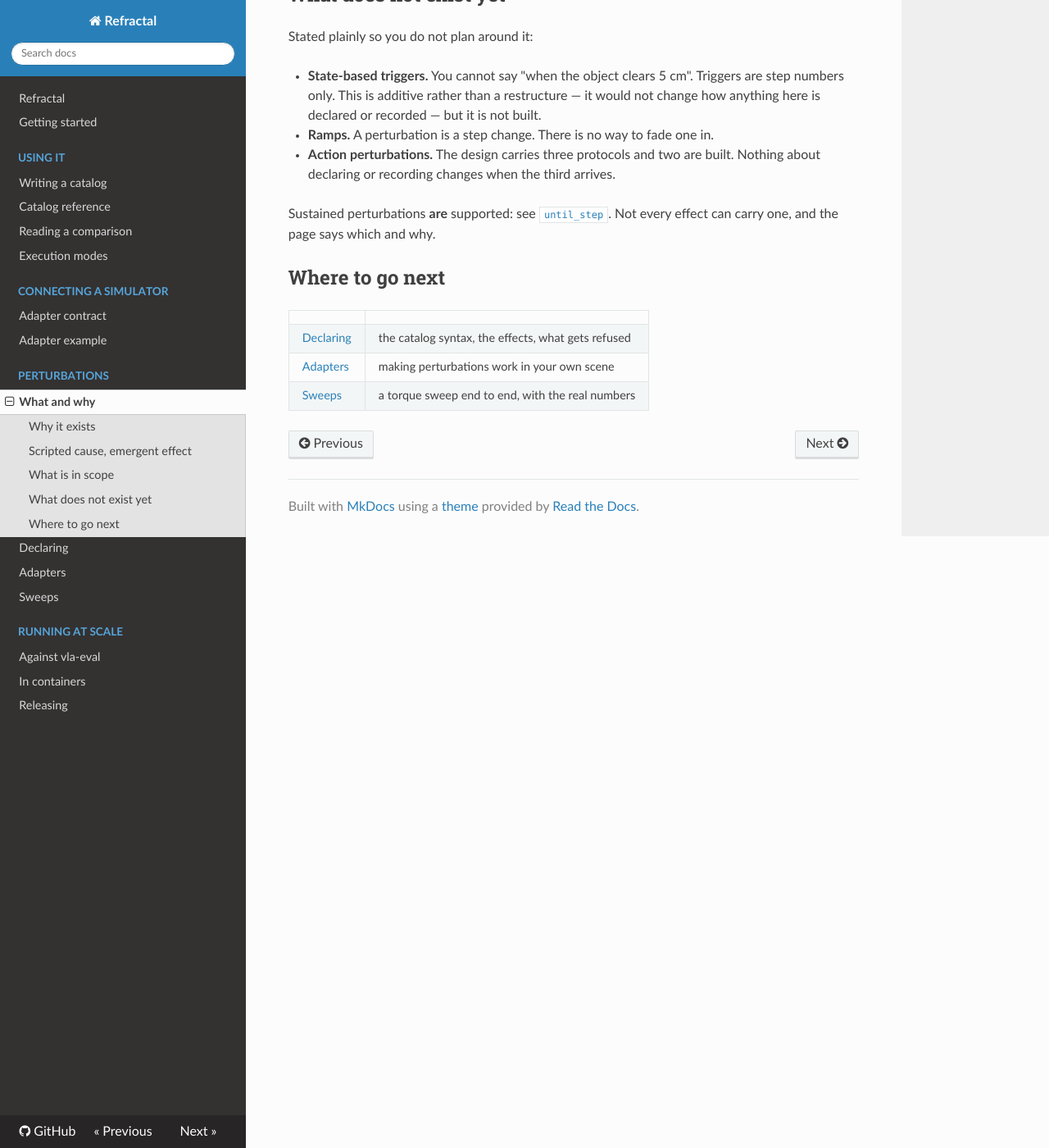
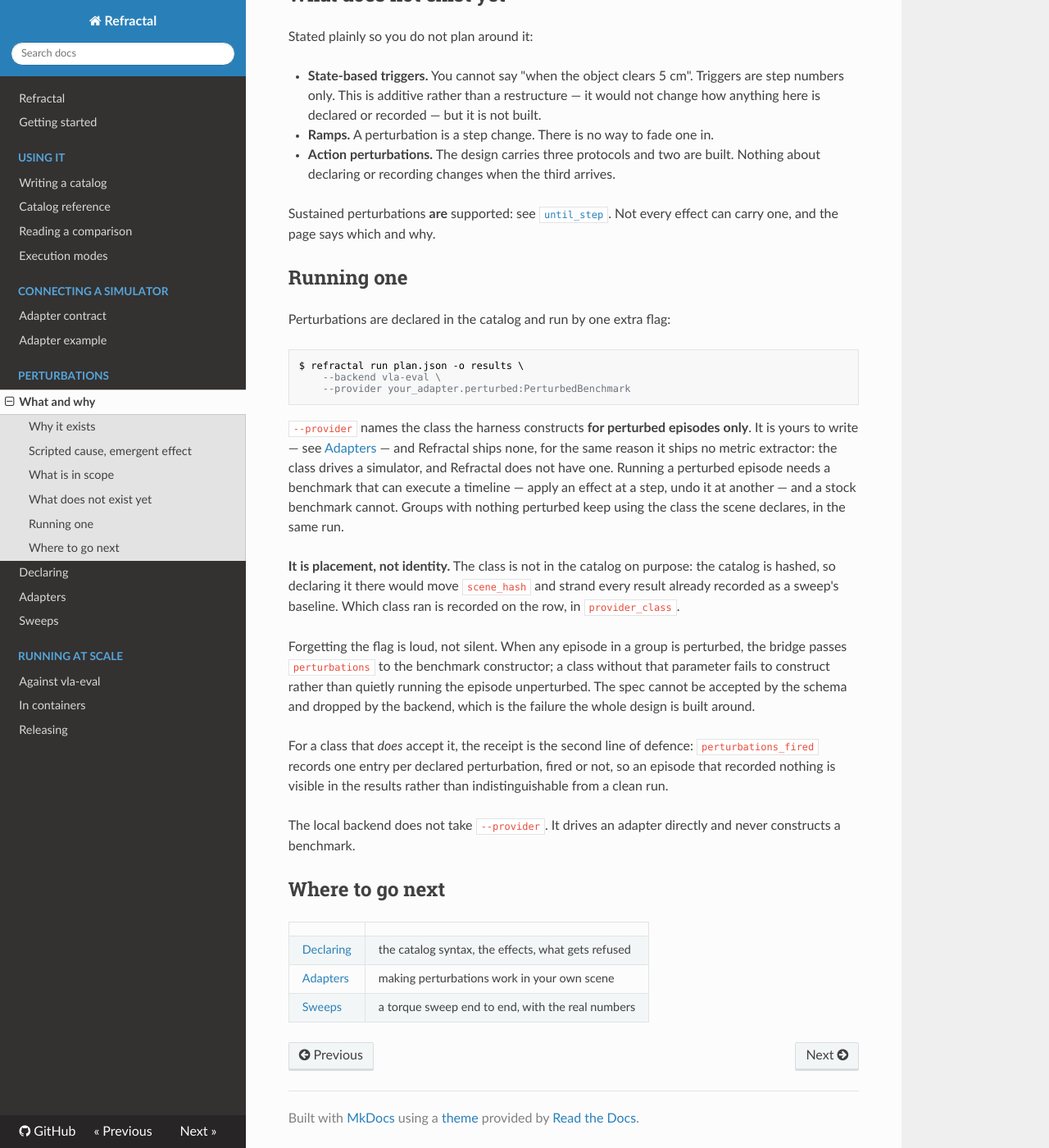
Before and after one commit to nalinraut/refractal, an MkDocs documentation site: the page built from docs/perturbations/index.md, in a window 1280 px wide and 1400 px high, scrolled down 1623 px. Shown: the whole window at 82% size. Built offline with MkDocs 1.6.1, drawn with Linux system fonts in a browser that asks for light colours; nearby versions of some CDN libraries.

Commit message:
How to actually run a perturbation, and the flag that does it
--provider appeared in no document. Four files and 6,800 words describe
perturbations -- why they exist, how to declare them, how to make them work in
your scene, a torque sweep with real measurements -- and not one contains a
refractal command. A reader could understand the feature completely and have
no idea how to run it. A flag the docs never name is an undiscoverable
feature.

index.md now has a "Running one" section: the command, why the class is a flag
rather than a catalog field (it is placement; declaring it in the hashed
catalog would move scene_hash and strand every result already recorded as a
sweep's baseline), and what the row records about which class ran.

It also states what happens when you forget it, because that is the first
question a reader has and the answer is reassuring: when any episode in a
group is perturbed the bridge passes `perturbations` to the constructor, so a
class without that parameter fails to construct. The spec cannot be accepted
by the schema and dropped by the backend. For a class that does accept it,
perturbations_fired is the second line of defence.

Then the part worth reading. The first draft of that section used
refractal_libero.perturbed:PerturbedLIBEROBenchmark -- which is 404 on PyPI
and exists on one disk. That is exactly the defect fixed two commits ago in
catalog-reference.md, reintroduced while writing the fix for something else,
and the new test did not catch it: it matched import strings in inline
backticks only, and this one was in a fenced command block. Readers copy from
code blocks more readily than from prose.

So the test was widened first and watched fail, then the docs were fixed. The
widening immediately found a second instance nobody was looking for:
`refractal build --probe` carried the same unpublished package in its help.

And --help is now scanned too. It is read more often than the docs directory,
and it is where this survived in the help text of the very flag being
documented while the markdown copy of the same string was being corrected.

Co-Authored-By: Claude Opus 5 (1M context) <noreply@anthropic.com>

````diff
--- a/docs/perturbations/index.md
+++ b/docs/perturbations/index.md
@@ -84,6 +84,43 @@ Sustained perturbations **are** supported: see
 [`until_step`](declaring.md#sustained-perturbations). Not every effect can carry
 one, and the page says which and why.
 
+## Running one
+
+Perturbations are declared in the catalog and run by one extra flag:
+
+```
+$ refractal run plan.json -o results \
+    --backend vla-eval \
+    --provider your_adapter.perturbed:PerturbedBenchmark
+```
+
+`--provider` names the class the harness constructs **for perturbed episodes
+only**. It is yours to write — see [Adapters](adapters.md) — and Refractal
+ships none, for the same reason it ships no metric extractor: the class drives
+a simulator, and Refractal does not have one. Running a perturbed episode needs a benchmark that can execute a
+timeline — apply an effect at a step, undo it at another — and a stock
+benchmark cannot. Groups with nothing perturbed keep using the class the scene
+declares, in the same run.
+
+**It is placement, not identity.** The class is not in the catalog on purpose:
+the catalog is hashed, so declaring it there would move `scene_hash` and strand
+every result already recorded as a sweep's baseline. Which class ran is
+recorded on the row, in `provider_class`.
+
+Forgetting the flag is loud, not silent. When any episode in a group is
+perturbed, the bridge passes `perturbations` to the benchmark constructor; a
+class without that parameter fails to construct rather than quietly running the
+episode unperturbed. The spec cannot be accepted by the schema and dropped by
+the backend, which is the failure the whole design is built around.
+
+For a class that *does* accept it, the receipt is the second line of defence:
+`perturbations_fired` records one entry per declared perturbation, fired or
+not, so an episode that recorded nothing is visible in the results rather than
+indistinguishable from a clean run.
+
+The local backend does not take `--provider`. It drives an adapter directly and
+never constructs a benchmark.
+
 ## Where to go next
 
 | | |
````
Also changed, not shown: 2 other files.
